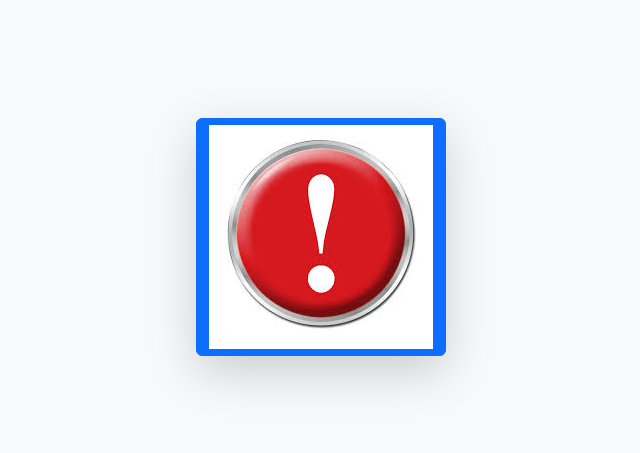
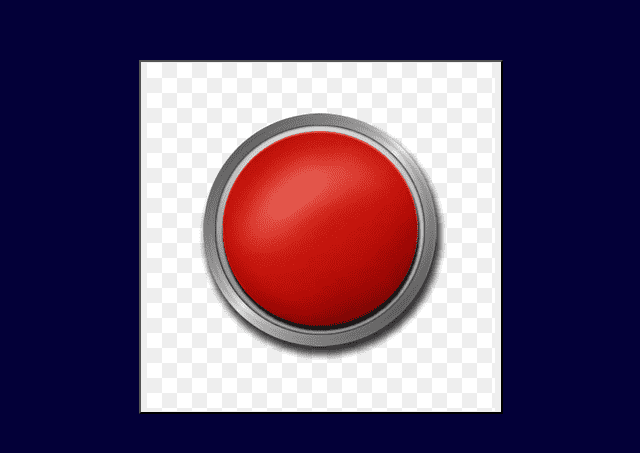
Before and after one commit to joechungau/joechungau.github.io, a plain HTML site: page index.html in a window 1280 px wide. Shown: the part 163-616 px from the top of the page, without its empty margins (319-959 px from the left). Drawn offline with nearby package versions, Linux system fonts and the light colour scheme.

Commit message:
new panic button + background

```diff
--- a/index.html
+++ b/index.html
@@ -12,10 +12,10 @@
     <link rel="manifest" href="manifest.json">
     <title>My PWA</title>
 </head>
-<body  class="d-flex justify-content-center align-items-center vh-100 bg-light">
+<body  class="d-flex justify-content-center align-items-center vh-100" style="background-color: #030038;">
     <button id="install-button" style="display:none;">Install App</button>
 
-    <button id="duress-button" class="btn btn-primary shadow-lg"><img src="/icons/panicbutton.jpg"></img></button>
+    <button id="duress-button"><img src="/icons/panic-button.png"></img></button>
     <script>
         if ('serviceWorker' in navigator) {
             navigator.serviceWorker.register('/service-worker.js')
```
Also changed, not shown: icons/panic-button.png (added).
